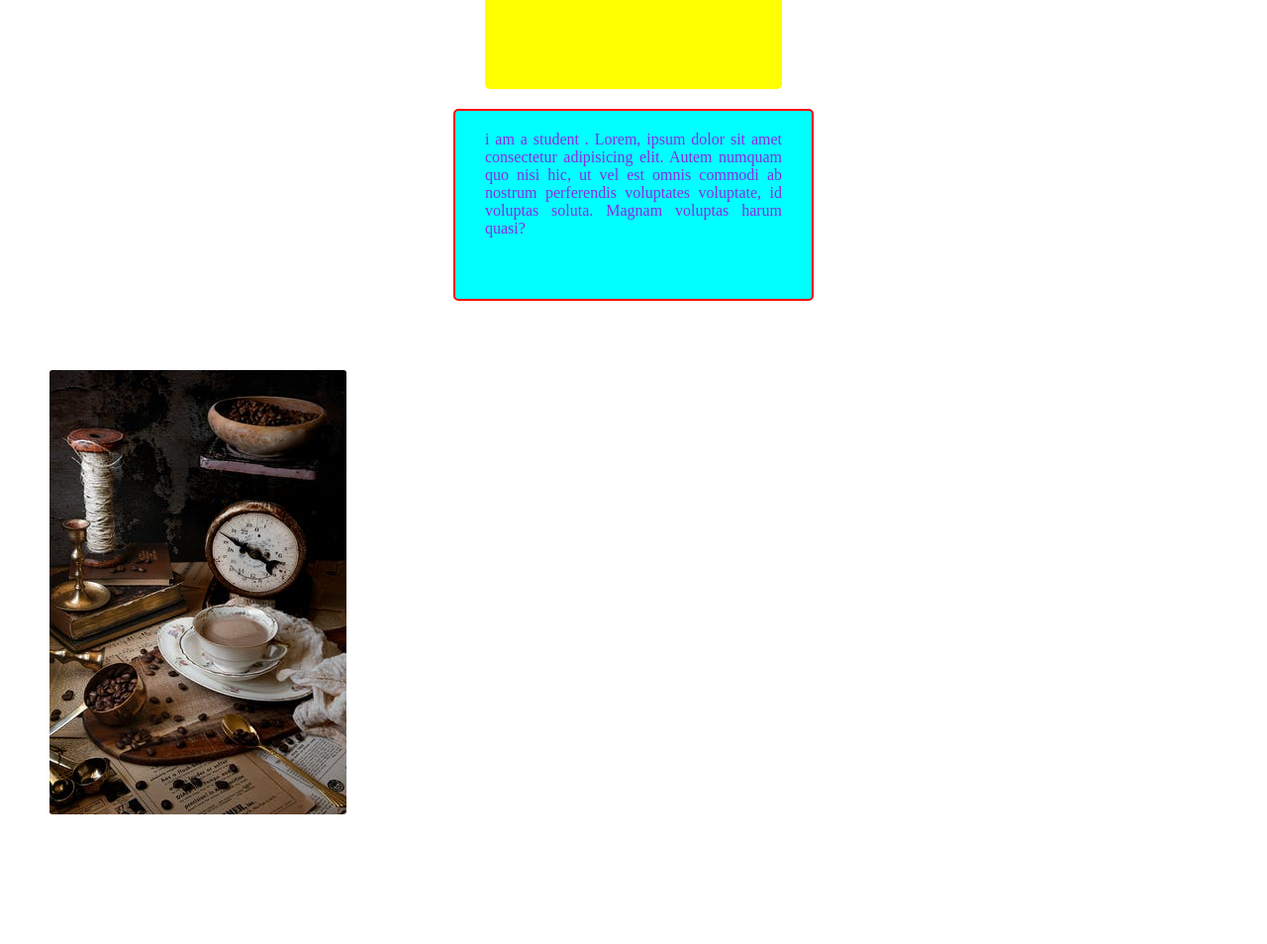
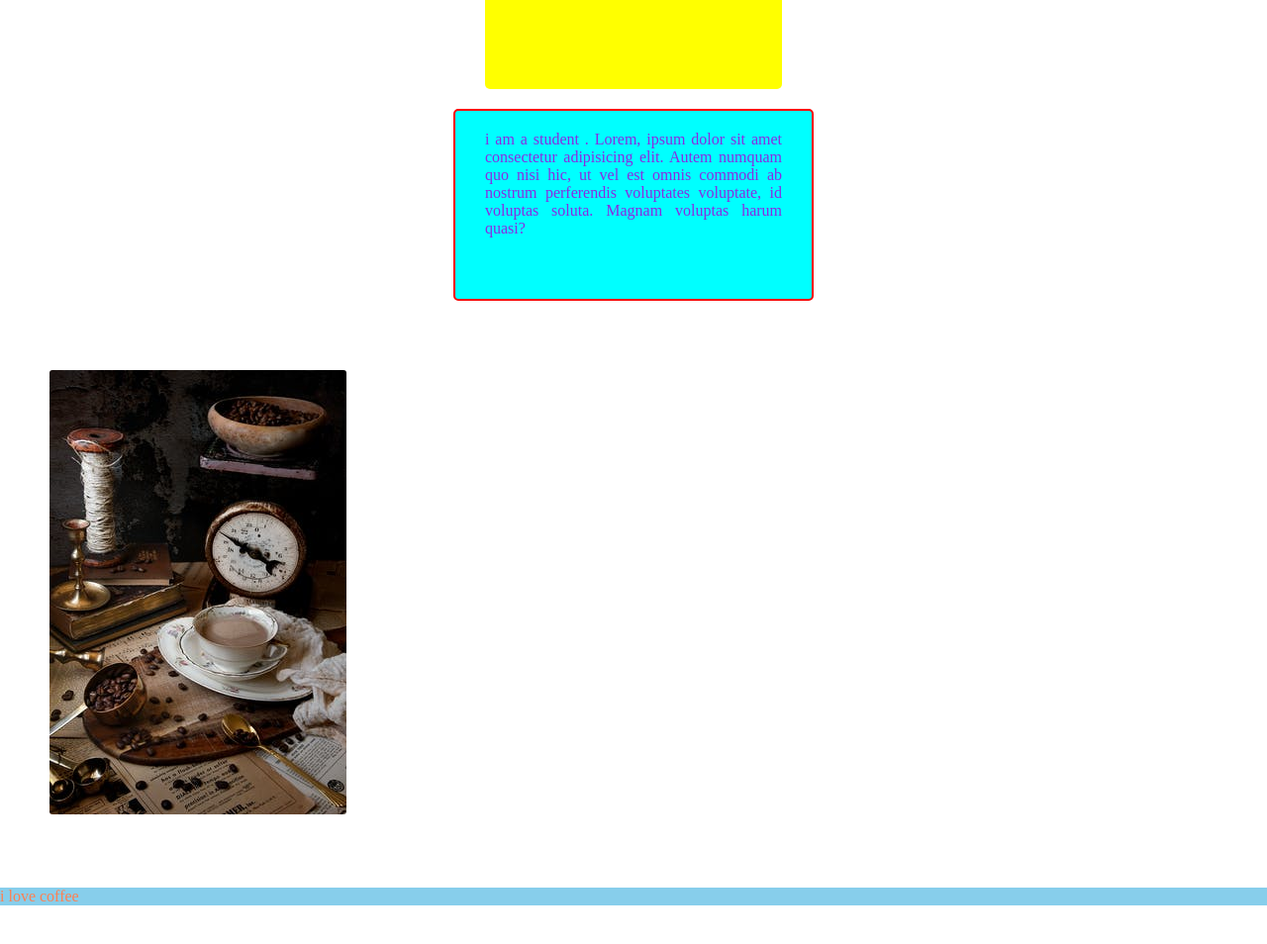
Before and after one commit to sabia-afrin/jhon-project-1, a plain HTML site: page index.html in a window 1280 px wide. Shown: the part 100-1054 px from the top of the page at 99% size. Before the commit the page ends 1017 px from the top, so only its background shows below. Drawn offline with Linux system fonts and the light colour scheme.

Commit message:
second commit

```diff
--- a/index.html
+++ b/index.html
@@ -14,5 +14,6 @@
  </div>
  <div class="about">i am a student . Lorem, ipsum dolor sit amet consectetur adipisicing elit. Autem numquam quo nisi hic, ut vel est omnis commodi ab nostrum perferendis voluptates voluptate, id voluptas soluta. Magnam voluptas harum quasi?</div>
  <img src="./images/coffee-nav.jpeg" alt="">
+ <p>i love coffee</p>
 </body>
 </html>
--- a/style.css
+++ b/style.css
@@ -31,3 +31,8 @@ img{
  border-radius: 3px;
 
 }
+p{
+ color:coral;
+ background: skyblue;
+ font-size: 2 rem;
+}
```
